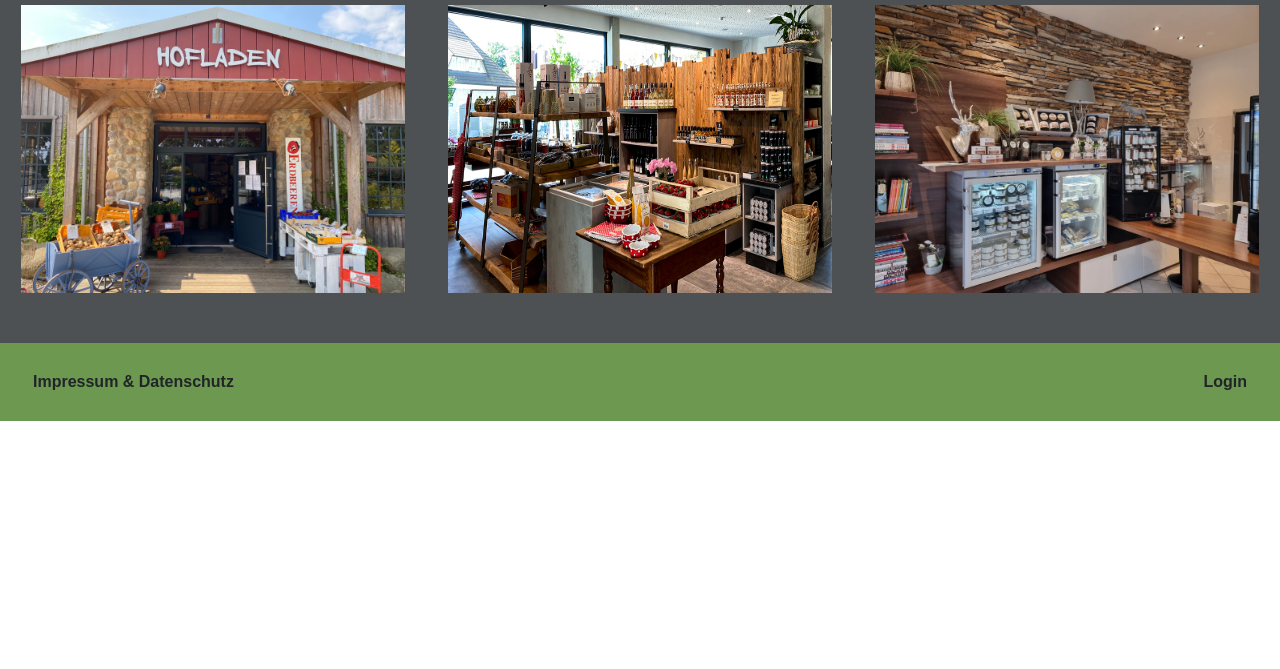
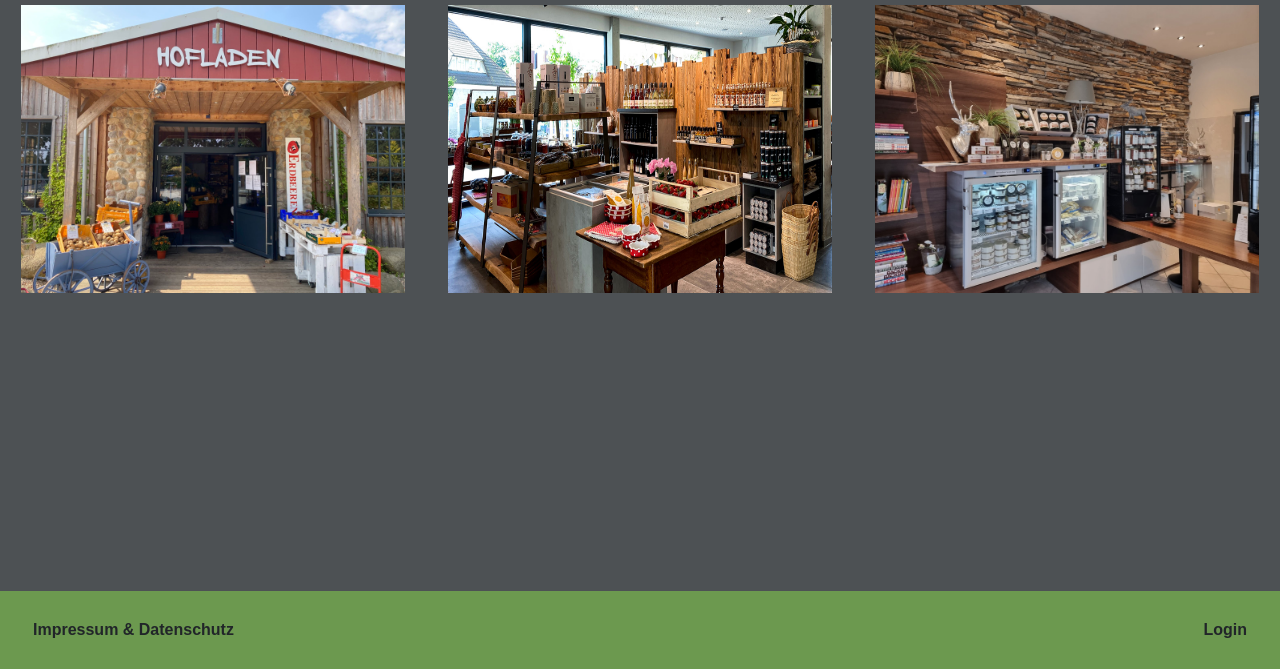
Before and after one commit to Logggee/Web2Praktikum, a plain HTML site: page HTML/start.html in a window 1280 px wide. Shown: the part 172-841 px from the top of the page. Before the commit the page ends 800 px from the top, so only its background shows below. Drawn offline with nearby package versions, Linux system fonts and the light colour scheme.

Commit message:
Viewport angepasst auf ganze Bildschirmgröße

```diff
--- a/CSS/start.css
+++ b/CSS/start.css
@@ -4,6 +4,7 @@ main {
     display: flex;
     flex-direction: column;
     padding-bottom: 50px;
+    min-height: 86vh;
 }
 
 .textStart {
```
